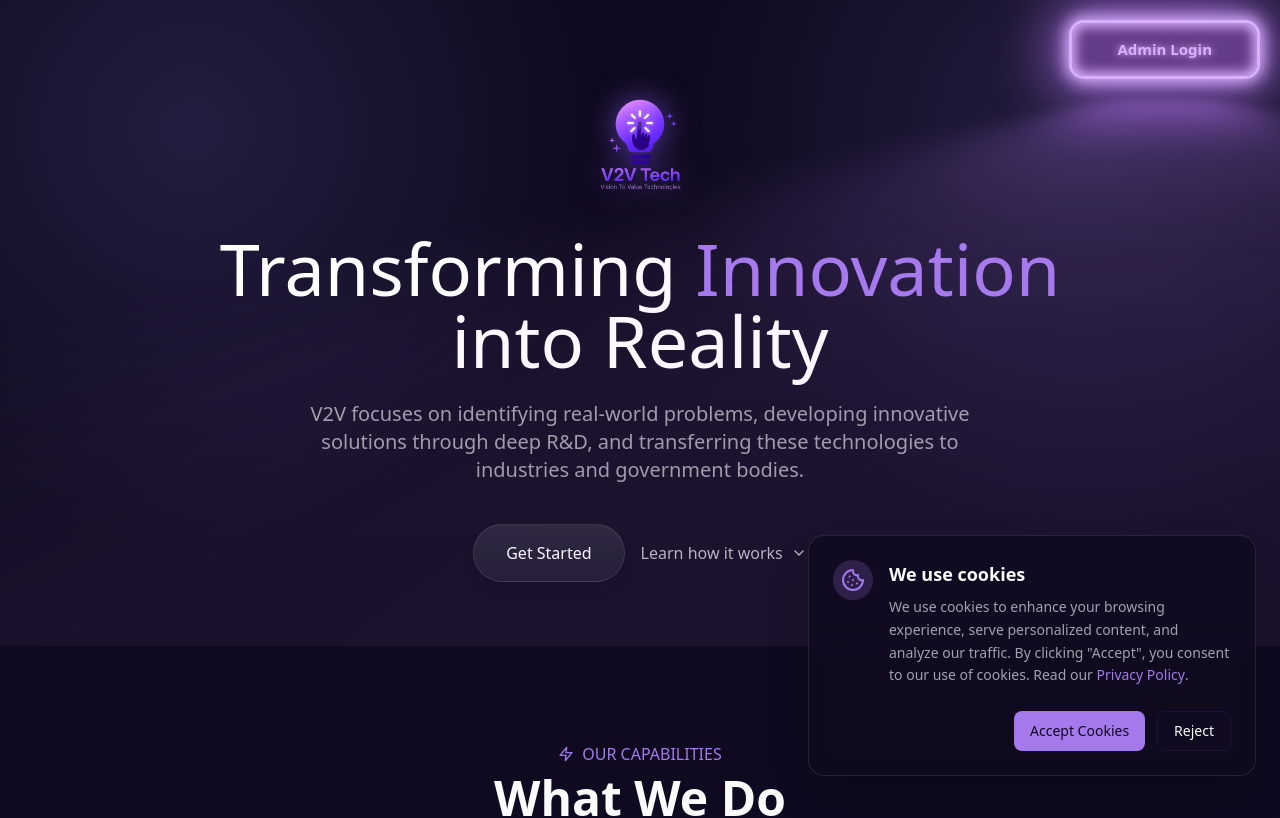
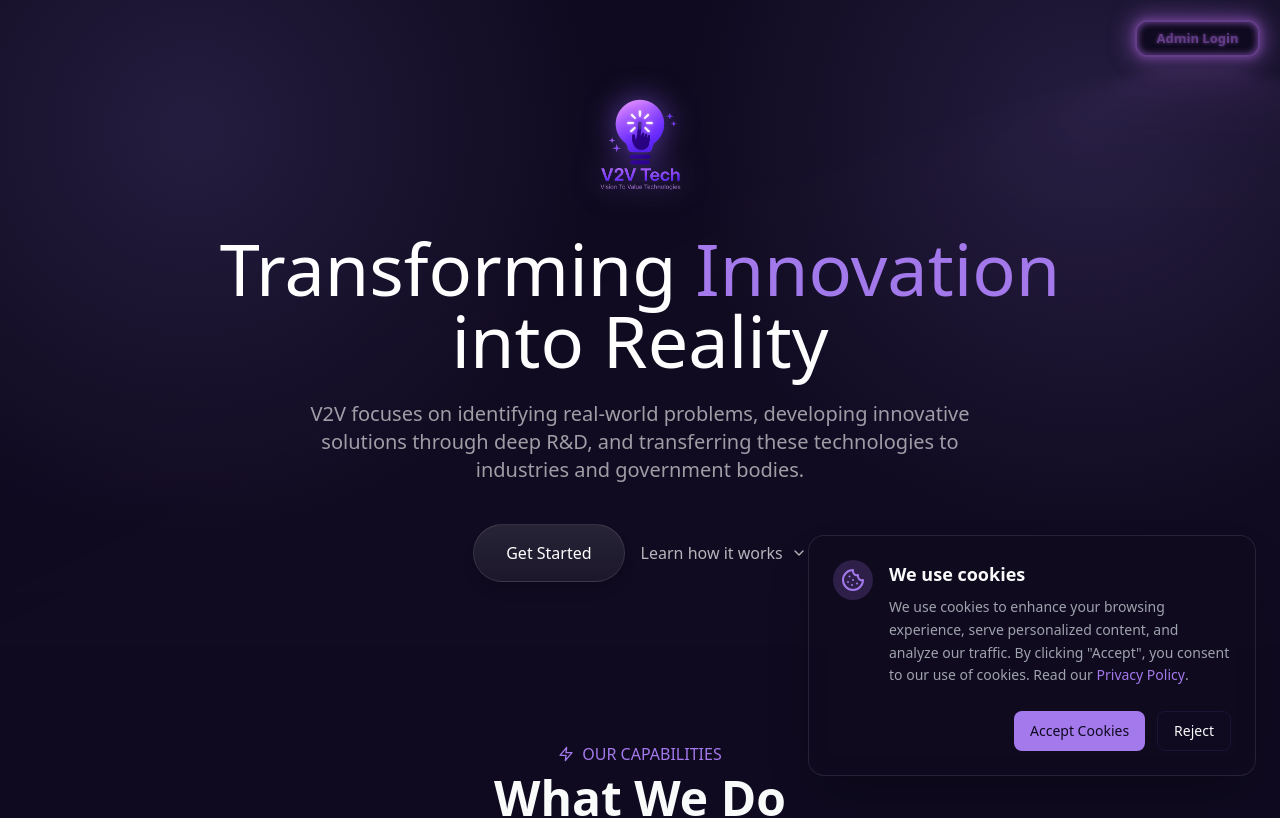
Before and after one commit to phravins/V2V-Tech, a React (Vite) app: page / in a window 1280 px wide. Shown: the top 818 px of the page. Built offline with nearby package versions, Linux system fonts and the light colour scheme; no server answers.

Commit message:
Resolve conflicts and update styles

```diff
--- a/src/index.css
+++ b/src/index.css
@@ -64,6 +64,7 @@
     --chart-5: 300 55% 70%;
   }
 
+  html,
   body {
     @apply bg-background text-foreground antialiased;
   }
@@ -103,29 +104,30 @@
 }
 
 /* From Uiverse.io by cssbuttons-io */
-.admin-glow-btn {
-  --glow-color: rgb(217, 176, 255);
-  --glow-spread-color: rgba(191, 123, 255, 0.781);
-  --enhanced-glow-color: rgb(231, 206, 255);
-  --btn-color: rgb(100, 61, 136);
-  border: .25em solid var(--glow-color);
-  padding: 1em 3em;
+.neon-button {
+  --glow-color: rgb(100, 61, 136);
+  --glow-spread-color: rgba(100, 61, 136, 0.781);
+  --enhanced-glow-color: rgb(100, 61, 136);
+  --btn-color: hsl(var(--background));
+  border: .2em solid var(--glow-color);
+  padding: 0.5em 1.5em;
   color: var(--glow-color);
-  font-size: 15px;
+  font-size: 13px;
   font-weight: bold;
   background-color: var(--btn-color);
   border-radius: 1em;
   outline: none;
-  box-shadow: 0 0 1em .25em var(--glow-color),
-    0 0 4em 1em var(--glow-spread-color),
-    inset 0 0 .75em .25em var(--glow-color);
-  text-shadow: 0 0 .5em var(--glow-color);
+  /* Reduced glow intensity significantly */
+  box-shadow: 0 0 0.6em 0.1em var(--glow-color),
+    0 0 1.5em 0.5em var(--glow-spread-color),
+    inset 0 0 0.5em 0.1em var(--glow-color);
+  text-shadow: 0 0 0.3em var(--glow-color);
   position: relative;
   transition: all 0.3s;
   cursor: pointer;
 }
 
-.admin-glow-btn::after {
+.neon-button::after {
   pointer-events: none;
   content: "";
   position: absolute;
@@ -134,21 +136,24 @@
   height: 100%;
   width: 100%;
   background-color: var(--glow-spread-color);
-  filter: blur(2em);
-  opacity: .7;
+  filter: blur(1.5em);
+  /* Reduced blur */
+  opacity: .5;
+  /* Reduced opacity */
   transform: perspective(1.5em) rotateX(35deg) scale(1, .6);
 }
 
-.admin-glow-btn:hover {
+.neon-button:hover {
   color: var(--btn-color);
   background-color: var(--glow-color);
-  box-shadow: 0 0 1em .25em var(--glow-color),
-    0 0 4em 2em var(--glow-spread-color),
-    inset 0 0 .75em .25em var(--glow-color);
+  /* Reduced hover glow */
+  box-shadow: 0 0 0.8em 0.2em var(--glow-color),
+    0 0 2em 1em var(--glow-spread-color),
+    inset 0 0 0.6em 0.2em var(--glow-color);
 }
 
-.admin-glow-btn:active {
-  box-shadow: 0 0 0.6em .25em var(--glow-color),
-    0 0 2.5em 2em var(--glow-spread-color),
-    inset 0 0 .5em .25em var(--glow-color);
+.neon-button:active {
+  box-shadow: 0 0 0.6em 0.25em var(--glow-color),
+    0 0 1.5em 1em var(--glow-spread-color),
+    inset 0 0 0.5em 0.25em var(--glow-color);
 }
--- a/src/pages/Home.tsx
+++ b/src/pages/Home.tsx
@@ -36,7 +36,7 @@ const HeroSection = () => {
     >
       <div className="absolute top-5 right-5 z-50">
         <Link to="/admin-login">
-          <button className="admin-glow-btn">
+          <button className="neon-button">
             Admin Login
           </button>
         </Link>
```
